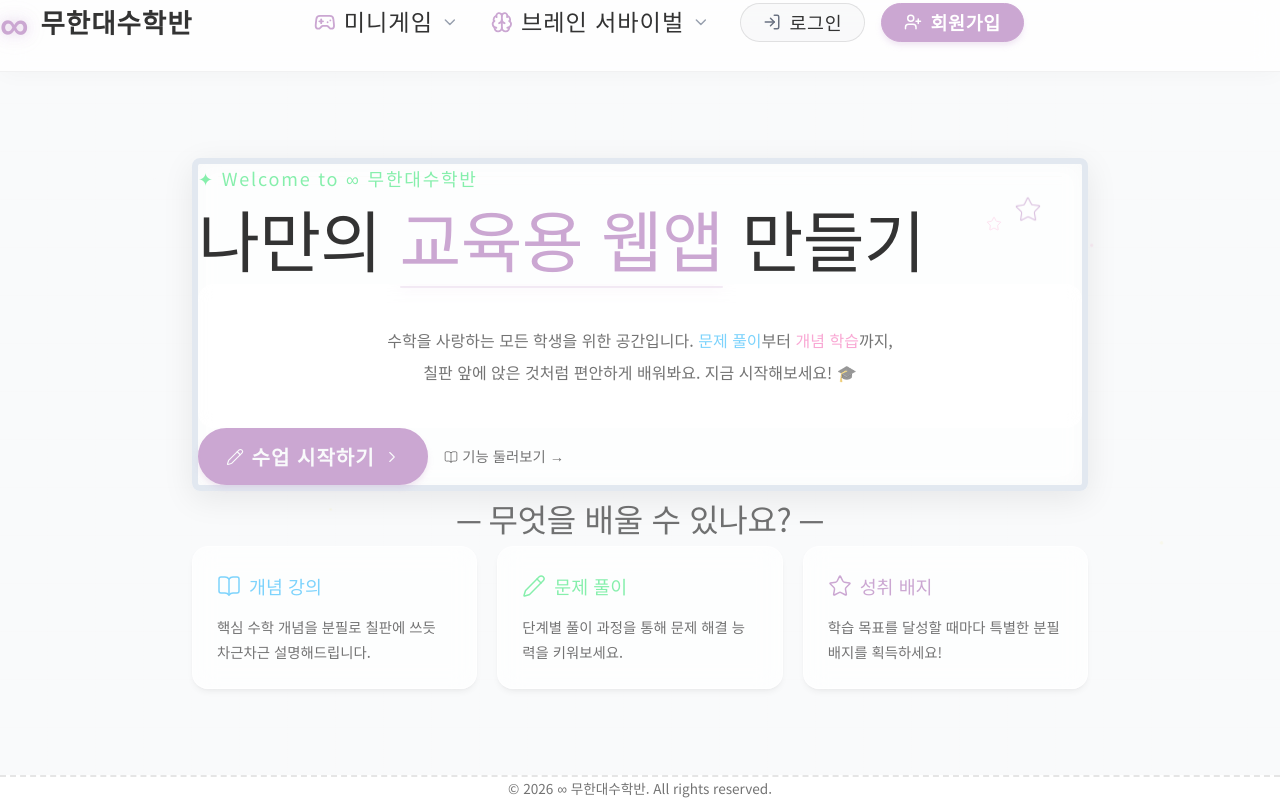
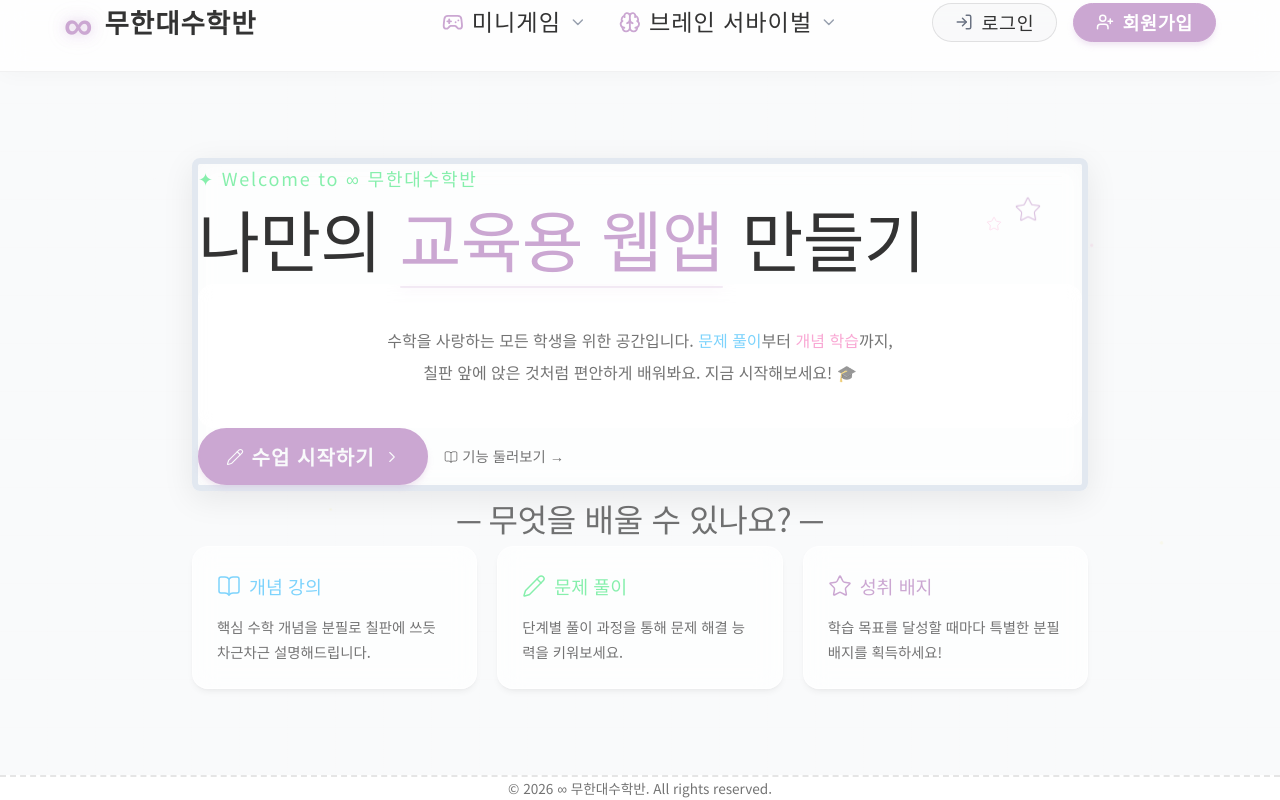
Before and after one commit to rlawlsdnjs78-infinity/infinitymath, a Next.js app: page / in a window 1280 px wide. Built offline with nearby package versions, Linux system fonts and the light colour scheme; a web font is replaced by a local one.

Commit message:
UI: Ensure header centers correctly with inline styles

```diff
--- a/src/app/components/Header.tsx
+++ b/src/app/components/Header.tsx
@@ -34,7 +34,16 @@ export default function Header() {
         minHeight: "72px",
       }}
     >
-      <div className="w-full max-w-5xl mx-auto flex items-center justify-between px-6 md:px-12 relative">
+      <div
+        className="w-full px-6 md:px-12 relative"
+        style={{
+          maxWidth: "1152px",
+          margin: "0 auto",
+          display: "flex",
+          alignItems: "center",
+          justifyContent: "space-between"
+        }}
+      >
         {/* ── [좌측] 로고 ─────────────────────────────────────────── */}
         <div className="flex items-center gap-3 z-10">
           <Link href="/" style={{ textDecoration: "none" }}>
```
